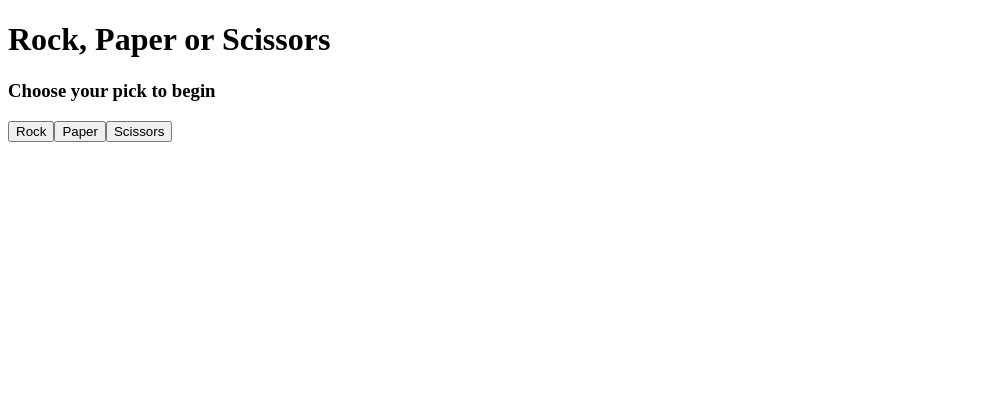
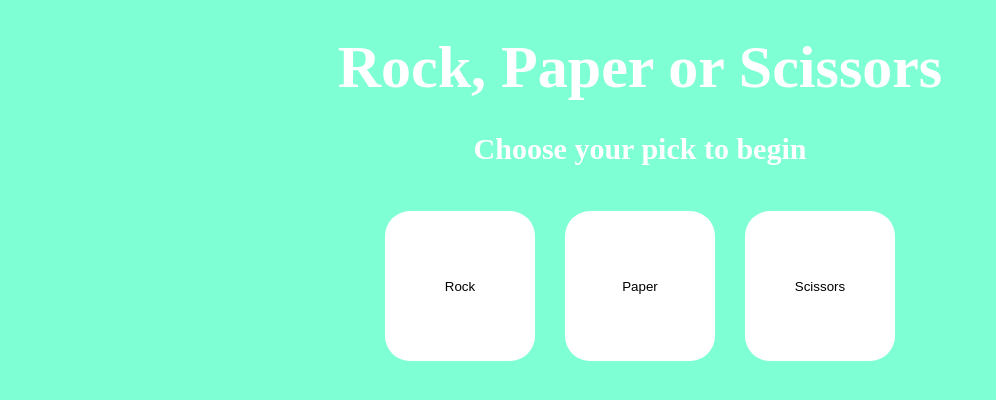
Before and after one commit to justinmoyle/rock-paper-scissors, a plain HTML site: page index.html in a window 1280 px wide. Shown: the whole page, without its empty margins (0-996 px from the left). Drawn offline with Linux system fonts and the light colour scheme.

Commit message:
Add some color and style to the page Added background color, button sizing, and style to surrounding elements.

```diff
--- a/index.html
+++ b/index.html
@@ -4,7 +4,6 @@
     <meta charset="UTF-8">
     <meta name="viewport" content="width=device-width, initial-scale=1.0">
     <title>Rock, Paper or Scissors?</title>
-    <link rel="stylesheet" href="styles.css">
 </head>
 <body>
     <div class="flex-container" id="rpsContain">
@@ -12,4 +11,5 @@
 
 </body>
 <script src="java.js"></script>
+<link rel="stylesheet" href="styles.css">
 </html>
--- a/java.js
+++ b/java.js
@@ -9,6 +9,9 @@ const resultText = document.createElement('p');
 const scoreText = document.createElement('p');
 const resultScore = document.createElement('p');
 const winnerGame = document.createElement('p');
+
+
+
 let humanScore = 0;
 let computerScore = 0;
 let gameOver = false;
--- a/styles.css
+++ b/styles.css
@@ -0,0 +1,39 @@
+.flex-container {
+    display: flex;
+    flex-direction: column;
+    justify-content: center;
+    align-items: center;
+}
+
+body {
+    background-color: aquamarine;
+    color: white;
+}
+
+button {
+    width: 150px;
+    height: 150px;
+    margin: 15px;
+    background-color: white;
+    border-radius: 25px;
+    border: 0;
+}
+
+button:hover {
+    opacity: 50%;
+}
+
+h1 {
+    font-size: 60px;
+    margin-top: 25px;
+    margin-bottom: 0;
+}
+
+h3 {
+    font-size: 30px;
+}
+
+p {
+    font-size: 30px;
+    margin: 15px;
+}
```
